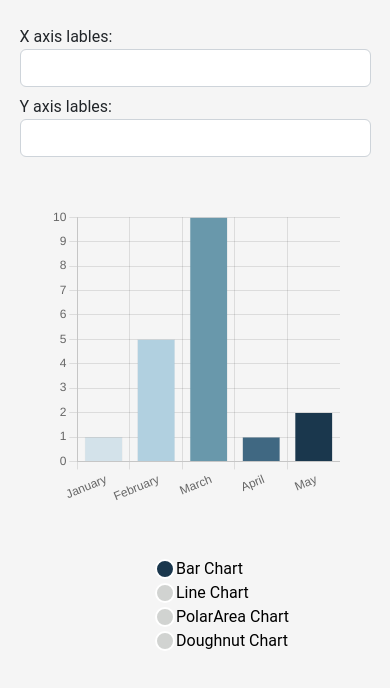
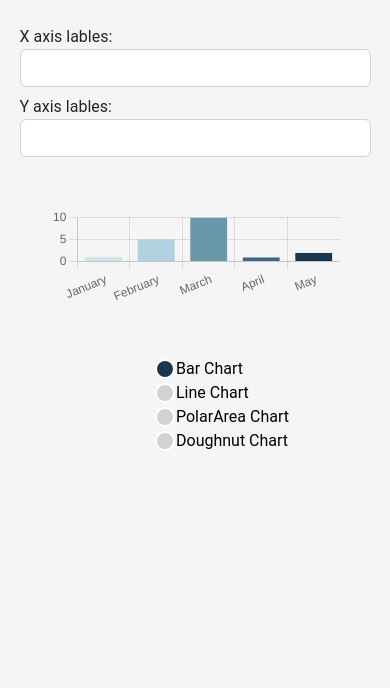
Before and after one commit to VictoriaShyika/Chart-App, a React (Create React App) app: page / in a window 390 px wide. Shown: the top 688 px of the page. Built offline with nearby package versions, Linux system fonts and the light colour scheme.

Commit message:
master: small fix

```diff
--- a/src/App.css
+++ b/src/App.css
@@ -14,7 +14,7 @@ body {
 }
 
 .chart {
-  height: 500px;
+  height: 450px;
   padding-left: 15%;
   padding-right: 15%;
 }
@@ -70,13 +70,14 @@ input[type="radio"]:checked:after {
   border: 2px solid white;
 }
 
+
 @media screen and (max-width: 1000px) {
   .form-radio {
     display: block;
     padding-left: 40%;
   }
   .chart {
-    height: 300px;
+    height: 100px;
     padding-left: 0%;
     padding-right: 0%;
   }
```
Also changed, not shown: package.json (+4 -4 lines).
